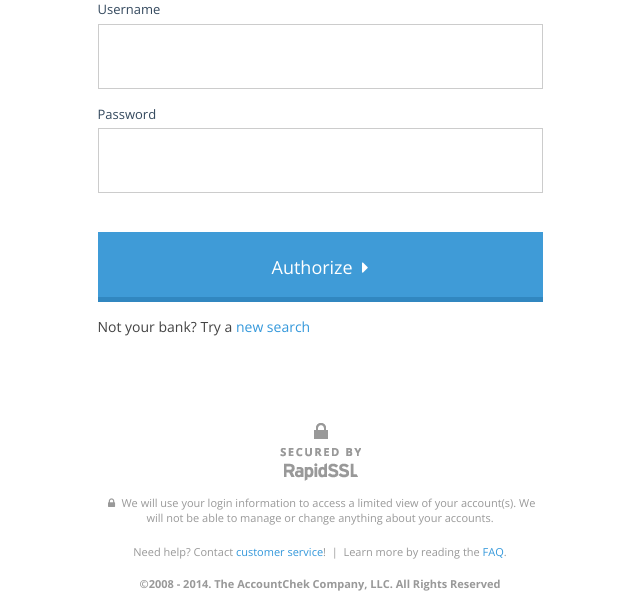
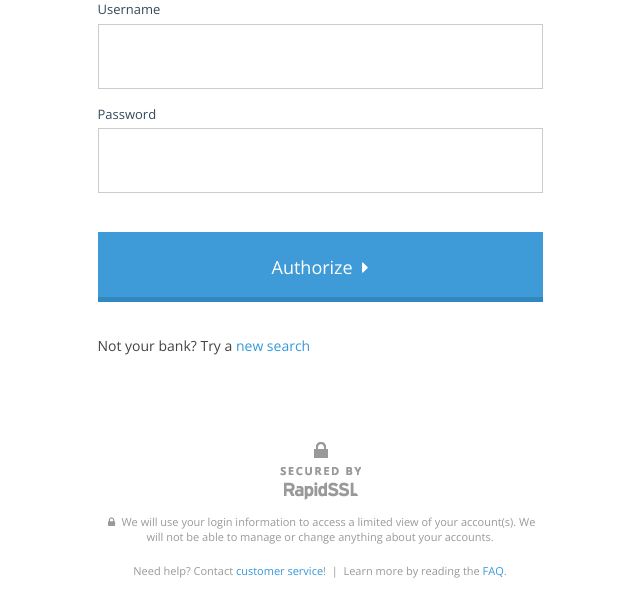
Before and after one commit to jbrianfrancis/MyBorrowerUI, a PHP site: page /bank-sign-in.php in a window 1280 px wide. Shown: the part 329-925 px from the top of the page, without its empty margins (320-960 px from the left). Run offline with PHP 8.4, Linux system fonts and the light colour scheme; some libraries are stand-ins or nearby versions.

Commit message:
Removed table hover from account detail and adjusted button spacing on bank sign in

```diff
--- a/ac.css
+++ b/ac.css
@@ -772,6 +772,11 @@ h4.bank-name {
 .xpadding-10 {
   padding-top: 10px;
   text-align: justify;
+}
+@media all and (min-width: 768px) {
+  .xpadding10.notbank {
+    padding-top: 39px;
+  }
 }
 .notification {
   font-size: 16px;
--- a/ac.less
+++ b/ac.less
@@ -780,6 +780,12 @@ h4.bank-name {
 .xpadding-10 {
 	padding-top:10px;
 	text-align:justify;
+}
+
+.xpadding10.notbank {
+	@media all and (min-width:@screen-sm) {
+		padding-top:39px;
+	}
 }
 
 .notification {
--- a/account-detail.php
+++ b/account-detail.php
@@ -41,7 +41,7 @@
 
 
 		  <!-- Table -->
-		  <table class="table table-ac table-hover account-table">
+		  <table class="table table-ac account-table">
 			<thead>
 			<tr>
 				<th>Date</th>
--- a/bank-sign-in.php
+++ b/bank-sign-in.php
@@ -61,7 +61,7 @@
 											</div>
 									<!-- Sign-in Button -->
 									<a href="#" onclick="doSubmit('form0', 'inputForm');" class="btn btn-lg btn-authorize">Authorize  &nbsp;<i class="fa fa-caret-right"></i></a>
-									<p class="xpadding10">Not your bank? Try a <a href="/HomeY/SearchFI">new search</a></p>
+									<p class="xpadding10 notbank">Not your bank? Try a <a href="/HomeY/SearchFI">new search</a></p>
 									</form>
 						</div>
 
```
